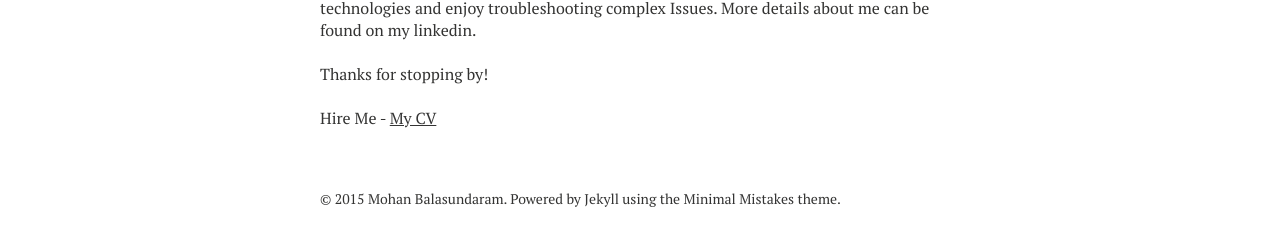
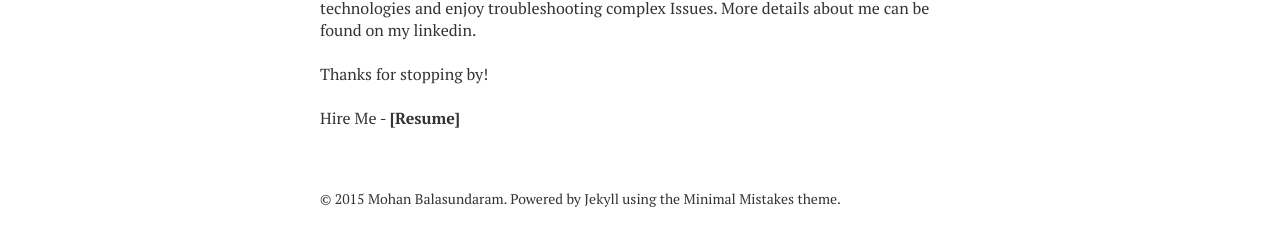
Before and after one commit to primoitsolutions/primoitsolutions.github.io, a Jekyll site: the page built from about/index.md, in a window 1280 px wide. Shown: the part 601-847 px from the top of the page. Built offline with Jekyll 4.4.1, drawn with Linux system fonts in a browser that asks for light colours; nearby versions of some CDN libraries.

Commit message:
updated about me

```diff
--- a/about/index.md
+++ b/about/index.md
@@ -17,4 +17,4 @@ Hi There, I'm Mohan in my mid 30's residing in London. I'm a person who lives an
 Thanks for stopping by!
 
 <br />
-Hire Me - [My CV](../download/My_Resume.pdf)
+Hire Me - **[[Resume]](../download/My_Resume.pdf)**
```
